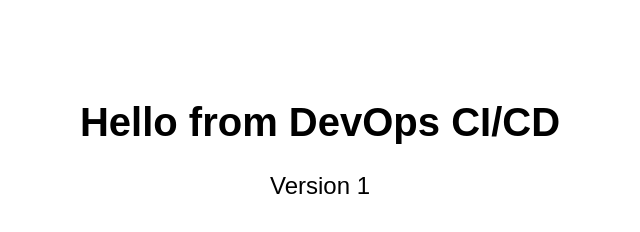
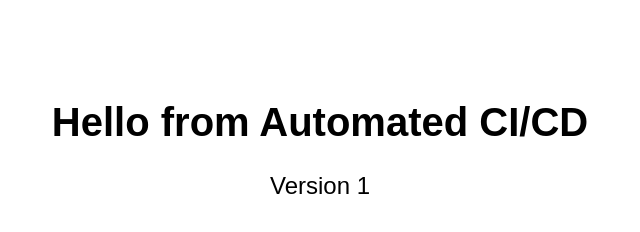
Before and after one commit to Hemalatharames/jenkins-cicd-project, a plain HTML site: page index.html in a window 1280 px wide. Shown: the whole page, without its empty margins (320-960 px from the left). Drawn offline with Linux system fonts and the light colour scheme.

Commit message:
Update website

```diff
--- a/index.html
+++ b/index.html
@@ -7,7 +7,7 @@
 
 <body>
 
-    <h1>Hello from DevOps CI/CD</h1>
+    <h1>Hello from Automated CI/CD</h1>
     <p>Version 1</p>
 
 </body>
```
